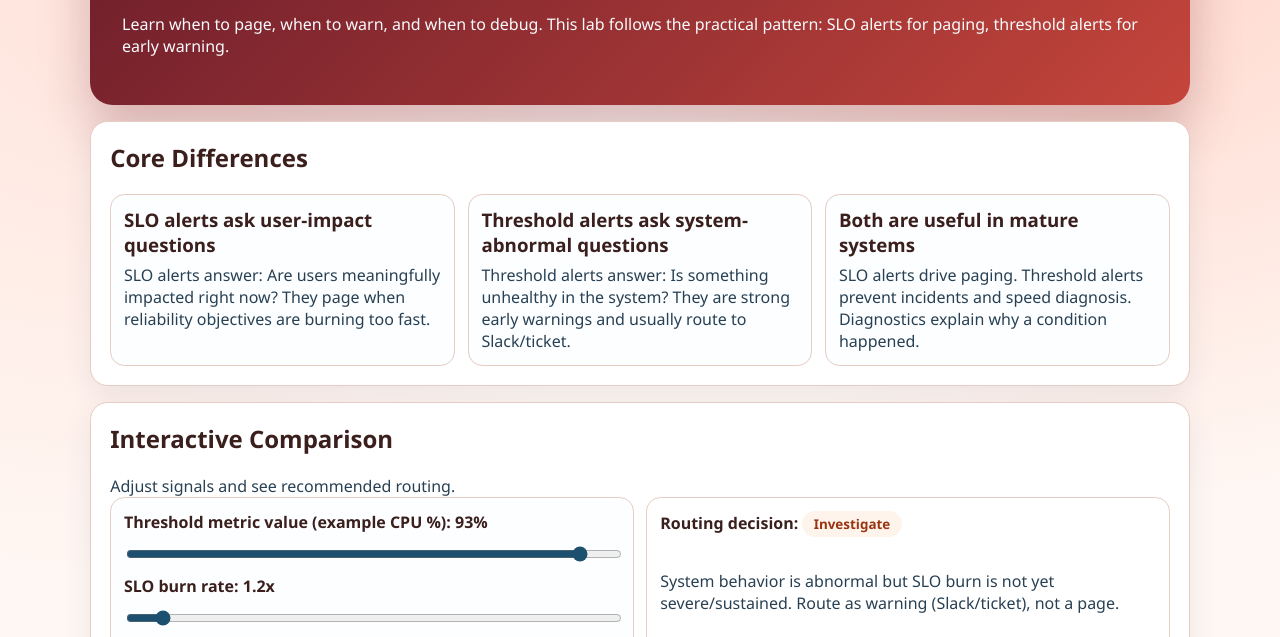
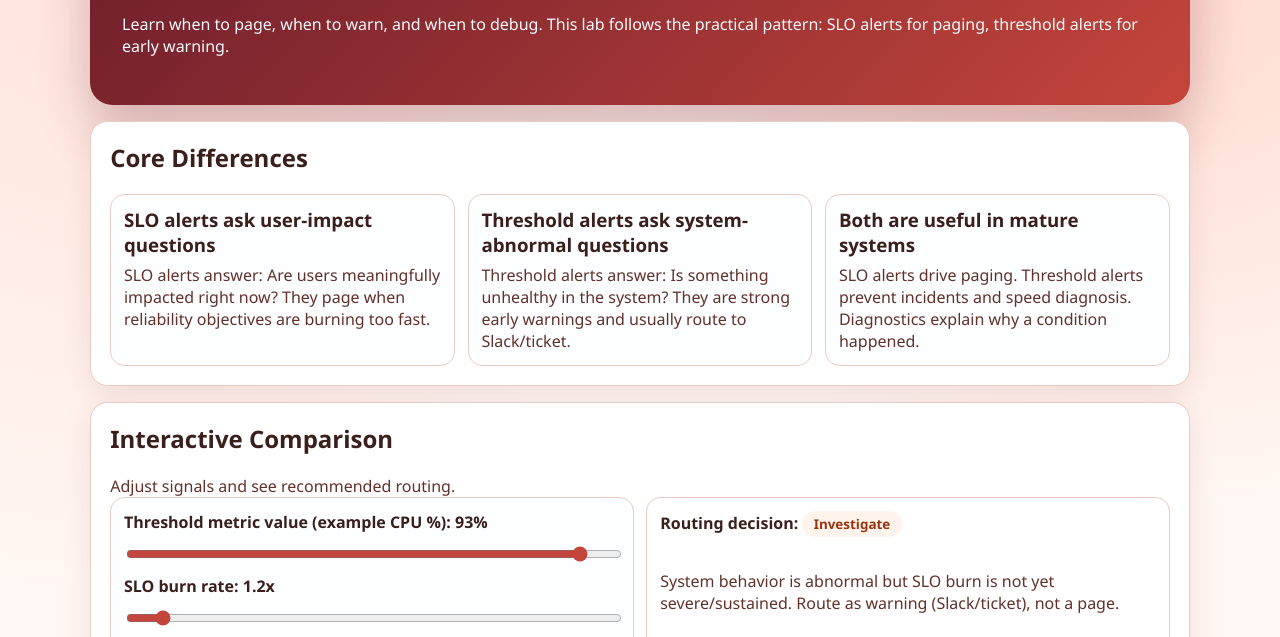
Before and after one commit to nvictor/threshold, a website: page index.html in a window 1280 px wide. Shown: the part 140-777 px from the top of the page. Drawn offline with Linux system fonts and the light colour scheme.

Commit message:
Color scheme update

```diff
--- a/styles.css
+++ b/styles.css
@@ -62,7 +62,7 @@ h2 {
   border: 1px solid var(--line);
   border-radius: 1.1rem;
   padding: 1.2rem;
-  box-shadow: 0 8px 30px rgba(16, 50, 74, 0.08);
+  box-shadow: 0 8px 30px rgba(107, 29, 43, 0.1);
 }
 
 .grid {
@@ -84,7 +84,7 @@ h2 {
 
 .card p {
   margin: 0;
-  color: #284053;
+  color: #61312a;
 }
 
 .stack {
@@ -98,7 +98,7 @@ label {
 
 input[type='range'] {
   width: 100%;
-  accent-color: #1d4f6e;
+  accent-color: #c4453b;
 }
 
 select {
@@ -127,8 +127,8 @@ button {
 
 button.ghost {
   background: #fff;
-  color: #0f3150;
-  border-color: #8cb3cc;
+  color: #7a2c22;
+  border-color: #e1aa9a;
 }
 
 .result {
@@ -177,7 +177,7 @@ button.ghost {
 
 .note {
   margin: 0;
-  color: #284053;
+  color: #61312a;
 }
 
 @media (max-width: 700px) {
```
Also changed, not shown: dist/styles.css.
